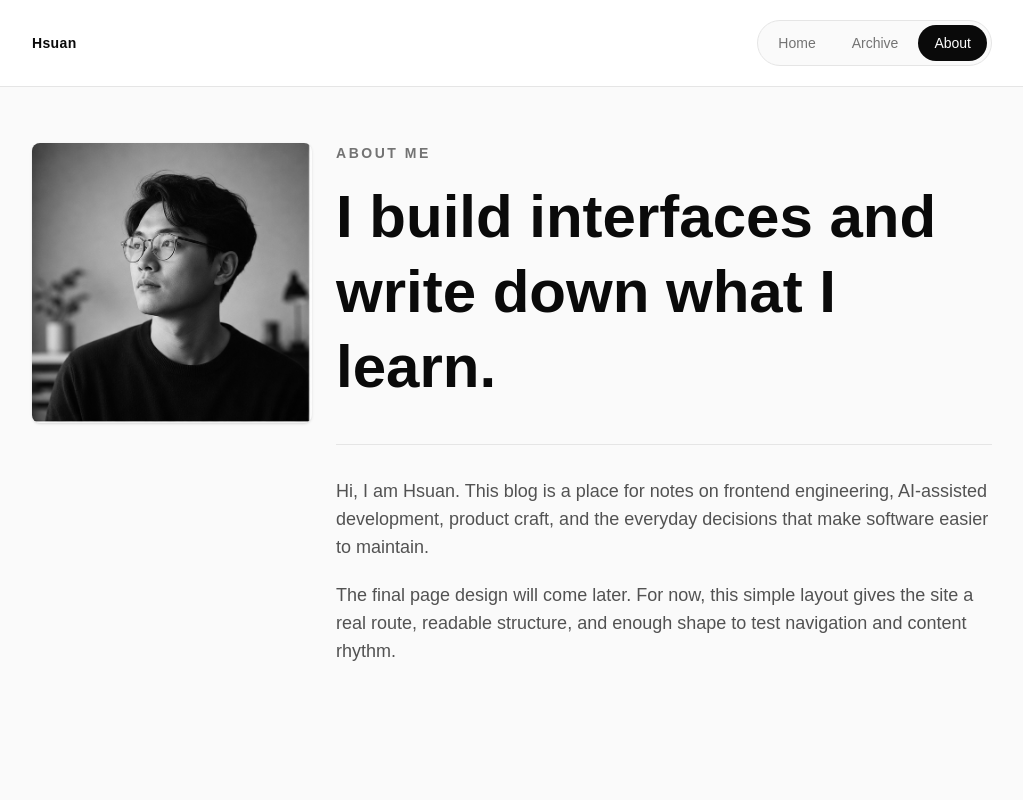
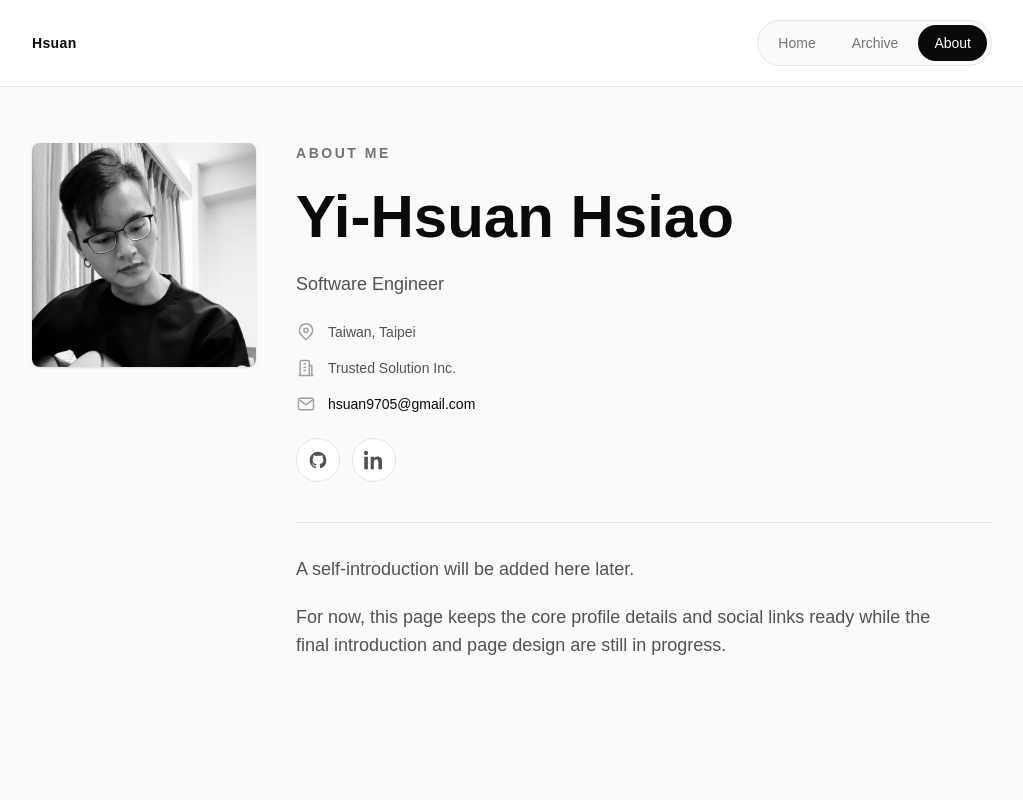
Before and after one commit to hsiaoyihsuan/hsuan-next-blog, a Next.js app: page /about in a window 1280 px wide. Shown: the top 800 px of the page, without its empty margins (128-1151 px from the left). Built offline with nearby package versions, Linux system fonts and the light colour scheme.

Commit message:
feat: update about page profile and contact details

```diff
--- a/app/about/page.tsx
+++ b/app/about/page.tsx
@@ -1,14 +1,90 @@
-import { SpriteImage } from "@/app/_components/sprite-image";
+import Image from "next/image";
+
+function GitHubIcon() {
+  return (
+    <svg
+      aria-hidden="true"
+      viewBox="0 0 24 24"
+      className="h-5 w-5"
+      fill="currentColor"
+    >
+      <path d="M12 2C6.48 2 2 6.58 2 12.26c0 4.53 2.87 8.38 6.84 9.74.5.1.68-.22.68-.49 0-.24-.01-.88-.01-1.73-2.78.62-3.37-1.38-3.37-1.38-.45-1.18-1.11-1.49-1.11-1.49-.91-.64.07-.63.07-.63 1 .07 1.53 1.06 1.53 1.06.9 1.57 2.36 1.12 2.93.85.09-.67.35-1.12.64-1.38-2.22-.26-4.56-1.14-4.56-5.07 0-1.12.39-2.03 1.03-2.75-.1-.26-.45-1.3.1-2.71 0 0 .84-.28 2.75 1.05A9.35 9.35 0 0 1 12 6.99c.85 0 1.7.12 2.5.35 1.91-1.33 2.75-1.05 2.75-1.05.55 1.41.2 2.45.1 2.71.64.72 1.03 1.63 1.03 2.75 0 3.94-2.34 4.8-4.57 5.06.36.32.68.94.68 1.9 0 1.37-.01 2.47-.01 2.8 0 .27.18.59.69.49A10.08 10.08 0 0 0 22 12.26C22 6.58 17.52 2 12 2Z" />
+    </svg>
+  );
+}
+
+function LinkedInIcon() {
+  return (
+    <svg
+      aria-hidden="true"
+      viewBox="0 0 24 24"
+      className="h-5 w-5"
+      fill="currentColor"
+    >
+      <path d="M4.98 3.5C4.98 4.88 3.87 6 2.5 6S0 4.88 0 3.5 1.12 1 2.5 1s2.48 1.12 2.48 2.5ZM.32 8.02h4.36V23H.32V8.02ZM8.02 8.02h4.18v2.04h.06c.58-1.1 2-2.26 4.12-2.26 4.41 0 5.22 2.9 5.22 6.68V23h-4.36v-7.56c0-1.8-.03-4.12-2.51-4.12-2.52 0-2.9 1.97-2.9 4V23H8.02V8.02Z" />
+    </svg>
+  );
+}
+
+function LocationIcon() {
+  return (
+    <svg
+      aria-hidden="true"
+      viewBox="0 0 24 24"
+      className="h-5 w-5"
+      fill="none"
+      stroke="currentColor"
+      strokeWidth="1.75"
+    >
+      <path d="M20 10c0 5-8 11-8 11S4 15 4 10a8 8 0 1 1 16 0Z" />
+      <circle cx="12" cy="10" r="2.5" />
+    </svg>
+  );
+}
+
+function CompanyIcon() {
+  return (
+    <svg
+      aria-hidden="true"
+      viewBox="0 0 24 24"
+      className="h-5 w-5"
+      fill="none"
+      stroke="currentColor"
+      strokeWidth="1.75"
+    >
+      <path d="M3 21h18M5 21V5a2 2 0 0 1 2-2h7a2 2 0 0 1 2 2v16M16 9h3v12M9 7h3M9 11h3M9 15h3" />
+    </svg>
+  );
+}
+
+function EmailIcon() {
+  return (
+    <svg
+      aria-hidden="true"
+      viewBox="0 0 24 24"
+      className="h-5 w-5"
+      fill="none"
+      stroke="currentColor"
+      strokeWidth="1.75"
+    >
+      <rect x="3" y="5" width="18" height="14" rx="2" />
+      <path d="m4 7 8 6 8-6" />
+    </svg>
+  );
+}
 
 export default function About() {
   return (
     <main className="min-h-screen bg-neutral-50 pb-28 text-neutral-950 md:pb-16">
-      <section className="mx-auto grid max-w-5xl gap-8 px-5 pt-6 md:grid-cols-[280px_1fr] md:gap-6 md:px-8 md:pt-14">
-        <div className="relative aspect-5/4 overflow-hidden rounded-lg bg-neutral-200 shadow-sm md:aspect-square">
-          <SpriteImage
-            alt="Portrait of Hsuan"
-            position="left top"
-            className="h-full w-full"
+      <section className="mx-auto grid max-w-5xl gap-8 px-5 pt-8 md:grid-cols-[224px_1fr] md:gap-10 md:px-8 md:pt-14">
+        <div className="relative mx-auto h-56 w-56 overflow-hidden rounded-lg bg-neutral-200 shadow-sm md:mx-0">
+          <Image
+            src="/images/about/profile.jpeg"
+            alt="Portrait of Yi-Hsuan Hsiao"
+            fill
+            priority
+            sizes="224px"
+            className="object-cover grayscale"
           />
         </div>
 
@@ -18,20 +94,73 @@ export default function About() {
               About Me
             </p>
             <h1 className="mt-4 max-w-2xl text-3xl font-semibold leading-tight text-neutral-950 md:text-6xl">
-              I build interfaces and write down what I learn.
+              Yi-Hsuan Hsiao
             </h1>
+            <p className="mt-4 text-lg font-medium text-neutral-600">
+              Software Engineer
+            </p>
+
+            <dl className="mt-6 space-y-4 text-sm text-neutral-600">
+              <div className="flex items-center gap-3">
+                <dt className="shrink-0 text-neutral-400">
+                  <span className="sr-only">Location</span>
+                  <LocationIcon />
+                </dt>
+                <dd>Taiwan, Taipei</dd>
+              </div>
+              <div className="flex items-center gap-3">
+                <dt className="shrink-0 text-neutral-400">
+                  <span className="sr-only">Company</span>
+                  <CompanyIcon />
+                </dt>
+                <dd>Trusted Solution Inc.</dd>
+              </div>
+              <div className="flex items-center gap-3">
+                <dt className="shrink-0 text-neutral-400">
+                  <span className="sr-only">Email</span>
+                  <EmailIcon />
+                </dt>
+                <dd className="min-w-0">
+                  <a
+                    href="mailto:hsuan9705@gmail.com"
+                    className="break-all text-neutral-950 transition hover:text-neutral-500"
+                  >
+                    hsuan9705@gmail.com
+                  </a>
+                </dd>
+              </div>
+            </dl>
+
+            <div className="mt-6 flex gap-3">
+              <a
+                href="https://github.com/hsiaoyihsuan"
+                target="_blank"
+                rel="noopener noreferrer"
+                aria-label="GitHub"
+                className="inline-flex h-11 w-11 items-center justify-center rounded-full border border-neutral-200 bg-white text-neutral-600 transition hover:border-neutral-950 hover:text-neutral-950"
+              >
+                <GitHubIcon />
+              </a>
+              <a
+                href="https://www.linkedin.com/in/yi-hsuan-hsiao-tw"
+                target="_blank"
+                rel="noopener noreferrer"
+                aria-label="LinkedIn"
+                className="inline-flex h-11 w-11 items-center justify-center rounded-full border border-neutral-200 bg-white text-neutral-600 transition hover:border-neutral-950 hover:text-neutral-950"
+              >
+                <LinkedInIcon />
+              </a>
+            </div>
           </div>
 
           <div className="max-w-2xl space-y-5 text-base leading-7 text-neutral-600 md:text-lg">
             <p>
-              Hi, I am Hsuan. This blog is a place for notes on frontend
-              engineering, AI-assisted development, product craft, and the
-              everyday decisions that make software easier to maintain.
+              A self-introduction will be added here later.
             </p>
             <p>
-              The final page design will come later. For now, this simple layout
-              gives the site a real route, readable structure, and enough shape
-              to test navigation and content rhythm.
+              For now, this page keeps the core profile details and social links
+              ready while the final introduction and page design are still in
+              progress.
             </p>
           </div>
         </div>
```
Also changed, not shown: public/images/about/profile.jpeg (added).
